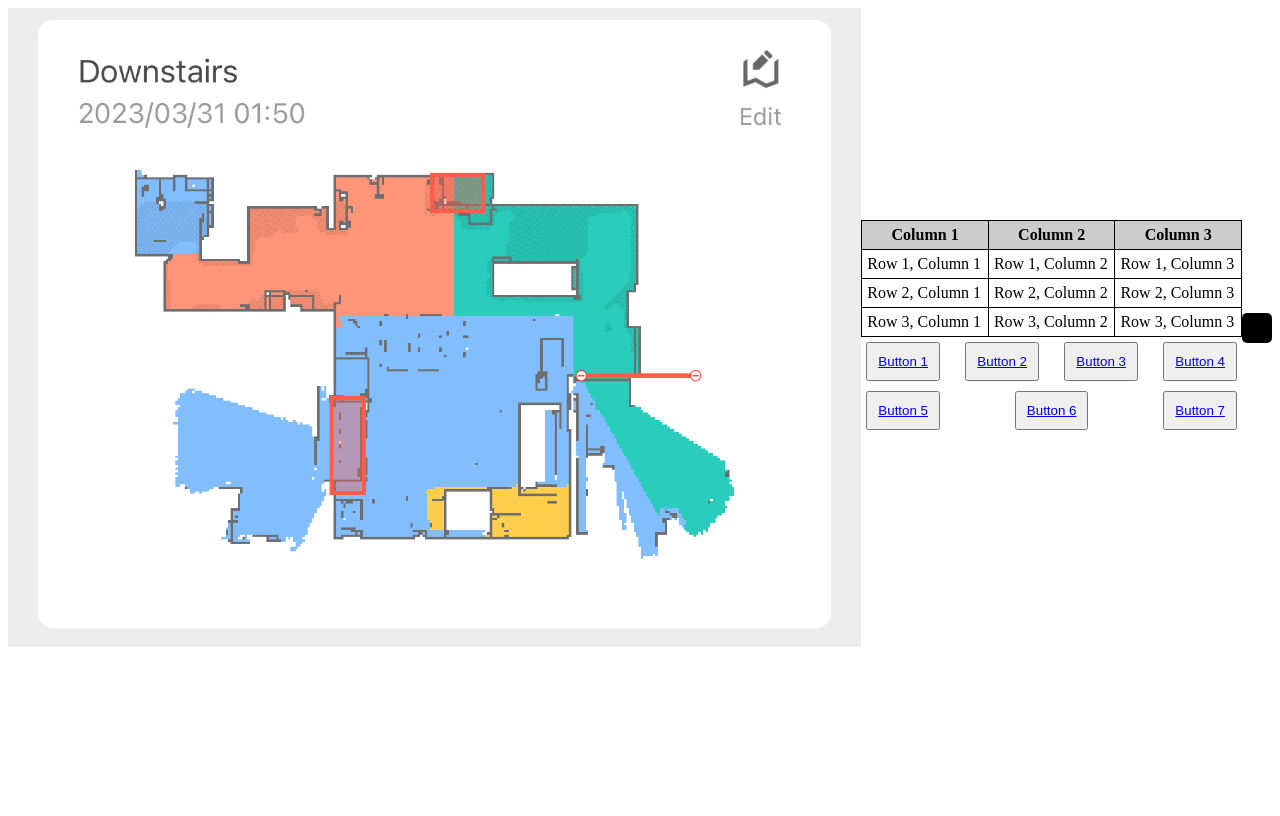
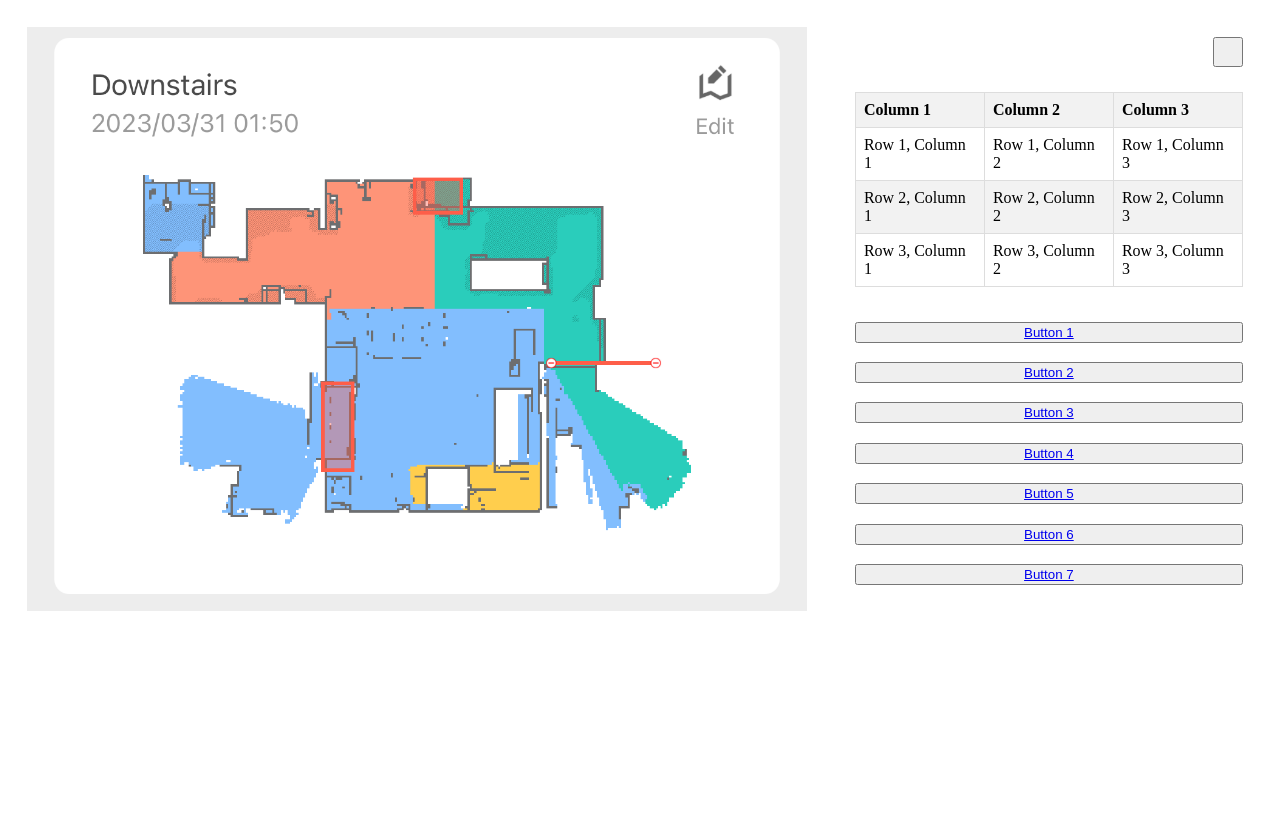
Before and after one commit to topper3418/highbay_racking_portal, a Flask app: page / in a window 1280 px wide. Before the commit the page ends 647 px from the top, so only its background shows below. Run offline with Flask 3, Linux system fonts and the light colour scheme; parts of the project's set-up code (start-up, migrations or seed data) failed here and were passed over.

Commit message:
got the main landing page working and formatted

```diff
--- a/main.py
+++ b/main.py
@@ -41,7 +41,8 @@ host_port = config.get('Server', 'port')
 # Example usage
 @app.route('/')
 def hello():
-    app_logger.info('Hello, world!')
+    # log the ip address of the request
+    app_logger.info(f'serving request from {request.remote_addr}')
     return render_template('index.html')
 
 if __name__ == '__main__':
--- a/static/set_image_size.js
+++ b/static/set_image_size.js
@@ -24,3 +24,6 @@ function onImageLoad() {
     imageContainer.style.width = containerWidth + 'px';
     imageContainer.style.height = containerHeight + 'px';
 };
+
+
+// link this with     <script src="{{url_for('static', filename='set_image_size.js') }}"></script>
--- a/static/styles.css
+++ b/static/styles.css
@@ -1,53 +1,90 @@
-.flex-row {
+body{
+    height: 100vh;
+    overflow: hidden;
+}
+
+.root-container {
     display: flex;
     flex-direction: row;
     align-items: center;
 }
 
-.flex-column {
+.root-container>* {
+    padding: 1.5%;
+}
+
+.overhead-image-container {
+    box-sizing: border-box;
+    width: calc(100% * 2/3);
+    height: auto;
+    max-height: 100vh;
+}
+
+.actions-container {
+    width: calc(100% * 1/3);
     display: flex;
     flex-direction: column;
+    flex-shrink: 1;
+    align-self: flex-start;
 }
 
-/* Hamburger menu styles */
-.hamburger-menu {
-    width: 30px;
-    height: 30px;
-    background-color: black;
-    border-radius: 5px;
+.button-menu {
+    display: flex;
+    flex-direction: column;
+    align-items: center;
+    justify-content: center;
+    flex-shrink: 1;
 }
 
-/* Image styles */
-.image {
-    width: 300px;
-    height: 300px;
-    background-size: cover;
+.button-menu>* {
+    margin: 2.5%;
+    width: 100%;
 }
 
-/* Table styles */
+.actions-container>* {
+    padding: 2.5%;
+}
+
+.hamburger-menu-container {
+    align-self: flex-end;
+}
+
+#hamburger-menu {
+    height: 30px;
+    width: 30px;
+    color: transparent;
+}
+
+.table-container {
+    height: 200px;
+    /* set a fixed height */
+    overflow: auto;
+    /* make it scrollable */
+}
+
 table {
     border-collapse: collapse;
-    border: 1px solid black;
+    width: 100%;
+    max-width: 100%;
 }
 
 th,
 td {
-    border: 1px solid black;
-    padding: 5px;
+    border: 1px solid #ddd;
+    padding: 8px;
+    text-align: left;
+    font-size: 16px;
 }
 
 th {
-    background-color: #ccc;
+    background-color: #f2f2f2;
+    font-weight: bold;
 }
 
-/* Button menu styles */
-.button-menu {
-    display: flex;
-    flex-wrap: wrap;
-    justify-content: space-between;
+tr:nth-child(even) {
+    background-color: #f2f2f2;
 }
 
-.button-menu button {
-    padding: 10px;
-    margin: 5px;
+tr:hover {
+    background-color: #ddd;
 }
--- a/templates/index.html
+++ b/templates/index.html
@@ -5,11 +5,15 @@
     <link rel="stylesheet" type="text/css" href="{{ url_for('static', filename='styles.css') }}">
   </head>
   <body>
-    <div class="flex-row">
-      <div class="image">
+    <div class="root-container">
+      <div class="overhead-image-container">
         <img src="{{ url_for('static', filename='images/downstairs_image.png') }}" alt="overhead_image" style="width:100%", id="overhead_image">
       </div>
-      <div class="flex-column" style="flex: 1;">
+      <div class="actions-container">
+        <div class="hamburger-menu-container">
+            <button id="hamburger-menu" href="#">Hamburger Menu</button>
+        </div>
+        <div class="table-container">
           <table>
             <thead>
               <tr>
@@ -36,6 +40,7 @@
               </tr>
             </tbody>
           </table>
+        </div>
         <div class="button-menu">
           <button><a href="https://www.hyster.com/en-us/north-america/" target="_blank">Button 1</a></button>
           <button><a href="#">Button 2</a></button>
@@ -46,8 +51,6 @@
           <button><a href="#">Button 7</a></button>
         </div>
       </div>
-      <div class="hamburger-menu"></div>
     </div>
-    <script src="{{url_for('static', filename='set_image_size.js') }}"></script>
   </body>
 </html>
```
Lines whose indentation alone changed are shown as unchanged.
